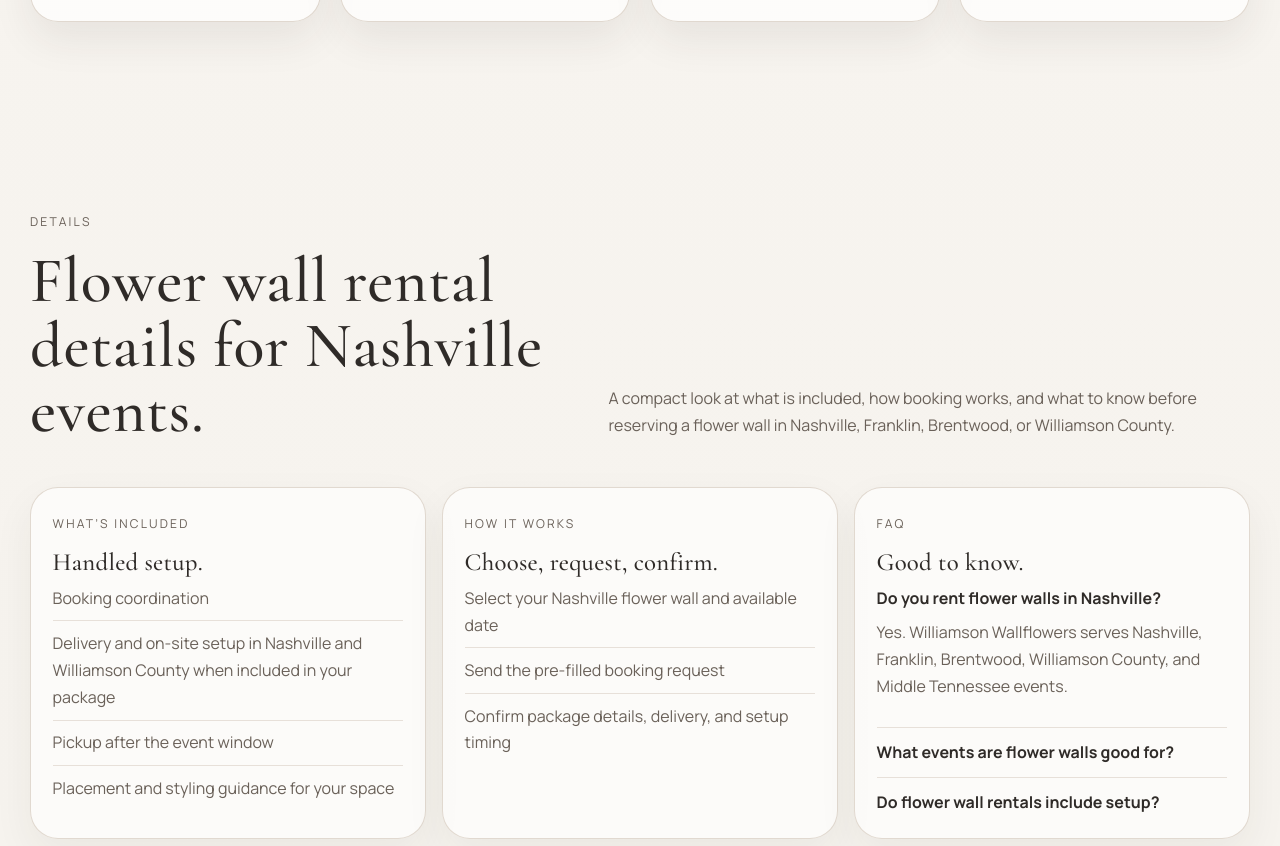
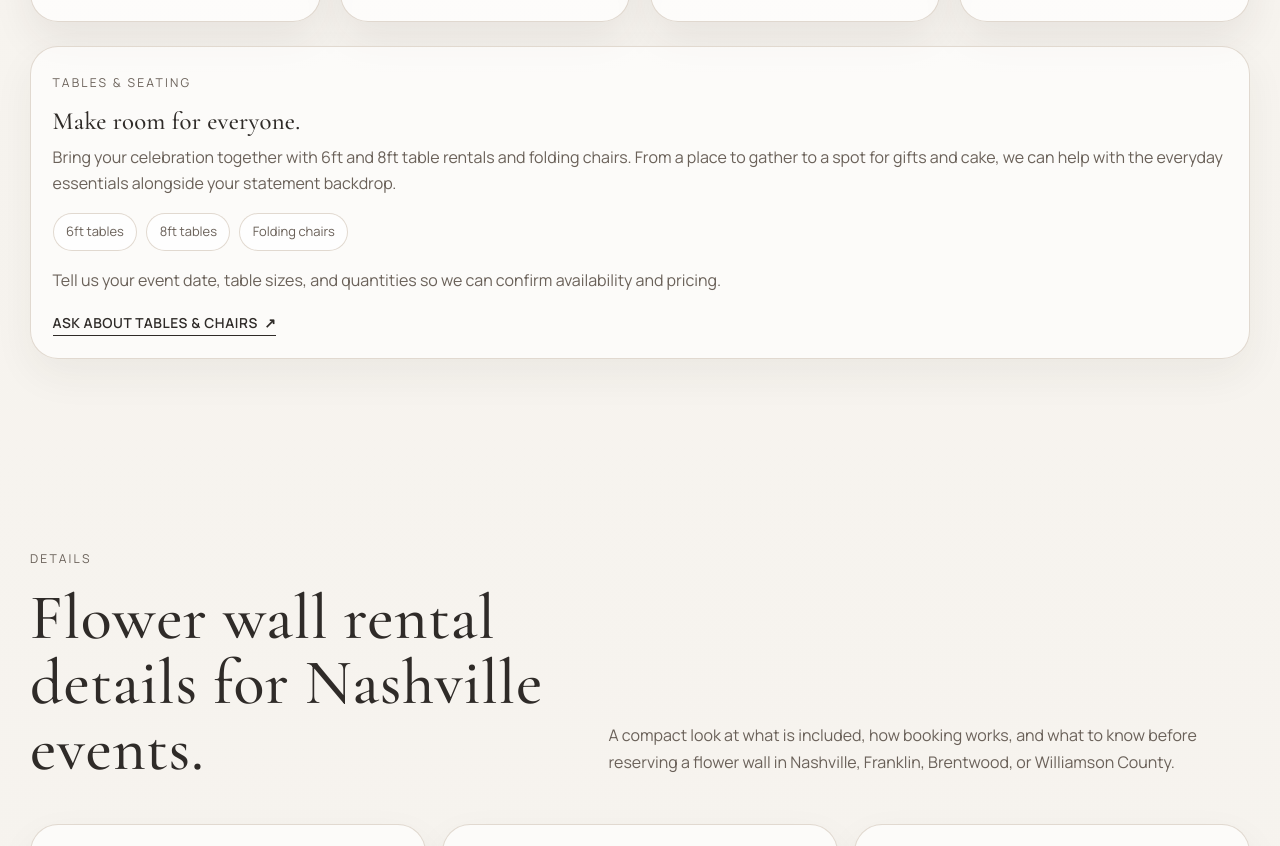
Before and after one commit to mavbavbutav/williamson-wallflowers, a plain HTML site: page index.html in a window 1280 px wide. Shown: the part 1459-2305 px from the top of the page. Drawn offline with nearby package versions, Linux system fonts and the light colour scheme.

Commit message:
Add table and folding chair rental offerings

```diff
--- a/index.html
+++ b/index.html
@@ -498,6 +498,14 @@
       font-size: 0.81rem;
     }
 
+    .event-essentials {
+      margin-top: 1.5rem;
+    }
+
+    .event-essentials .tags {
+      margin-block: 1rem;
+    }
+
     .details-grid {
       display: grid;
       grid-template-columns: repeat(3, 1fr);
@@ -1283,6 +1291,19 @@
             </div>
           </article>
         </div>
+
+        <article class="detail-card event-essentials reveal" aria-labelledby="event-essentials-heading">
+          <span class="eyebrow">Tables &amp; seating</span>
+          <h3 id="event-essentials-heading">Make room for everyone.</h3>
+          <p class="muted">Bring your celebration together with 6ft and 8ft table rentals and folding chairs. From a place to gather to a spot for gifts and cake, we can help with the everyday essentials alongside your statement backdrop.</p>
+          <div class="tags" aria-label="Available event rentals">
+            <span class="tag">6ft tables</span>
+            <span class="tag">8ft tables</span>
+            <span class="tag">Folding chairs</span>
+          </div>
+          <p class="muted">Tell us your event date, table sizes, and quantities so we can confirm availability and pricing.</p>
+          <a class="text-button" href="#contact">Ask about tables &amp; chairs <span aria-hidden="true">↗</span></a>
+        </article>
       </div>
     </section>
 
@@ -1454,7 +1475,7 @@
             <div class="form-head">
               <span class="eyebrow">Start your inquiry</span>
               <h3>Tell us about your event.</h3>
-              <p class="muted">Share a few quick details and Jami will receive your inquiry directly.</p>
+              <p class="muted">Share a few quick details and Jami will receive your inquiry directly. For tables and chairs, include your preferred table sizes and quantities below.</p>
             </div>
 
             <form id="inquiryForm" name="inquiry" action="https://williamson-wallflowers-inquiry.johnmartinferguson.workers.dev" method="POST" data-email-fallback="jamicarswell@gmail.com">
@@ -1508,7 +1529,7 @@
 
               <div>
                 <label for="details" class="muted">Tell us about your event</label>
-                <textarea id="details" name="details" placeholder="Event style, guest count, colors, or anything you'd like us to know"></textarea>
+                <textarea id="details" name="details" placeholder="Event style, guest count, 6ft or 8ft tables and quantities, folding chair count, or anything else you'd like us to know"></textarea>
               </div>
 
               <label class="addon-checkbox" for="askTimeCapsule">
```
